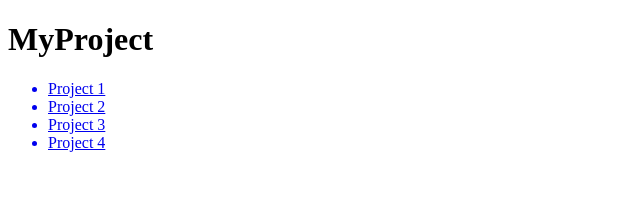
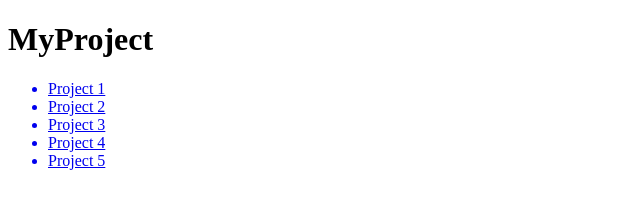
Before and after one commit to brianscheaffer0201/brianscheaffer0201.github.io, a plain HTML site: page index.html in a window 1280 px wide. Shown: the full height of the page, 0-640 px from the left. Drawn offline with Linux system fonts and the light colour scheme.

Commit message:
Update index.html

```diff
--- a/index.html
+++ b/index.html
@@ -15,6 +15,8 @@
     <a href="project1.html"><li>Project 2</li></a>
      <a href="project3.html"><li>Project 3</li></a>
      <a href="project4.html"><li>Project 4</li></a>
+     <a href="project4.html"><li>Project 5</li></a>
+
       </ul>
 
       </body>
```
